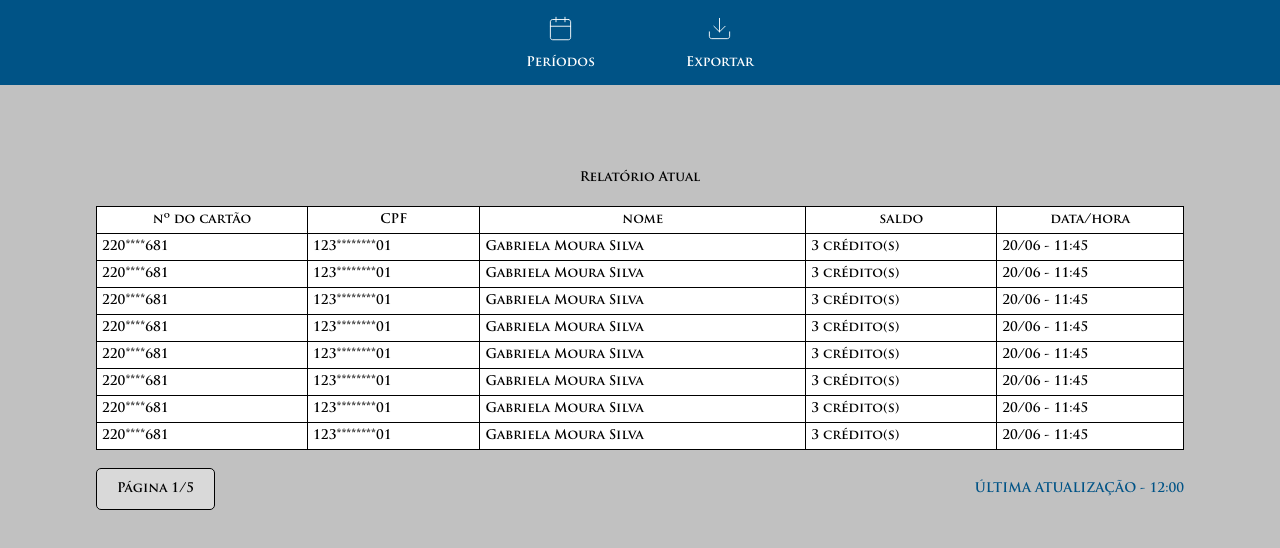
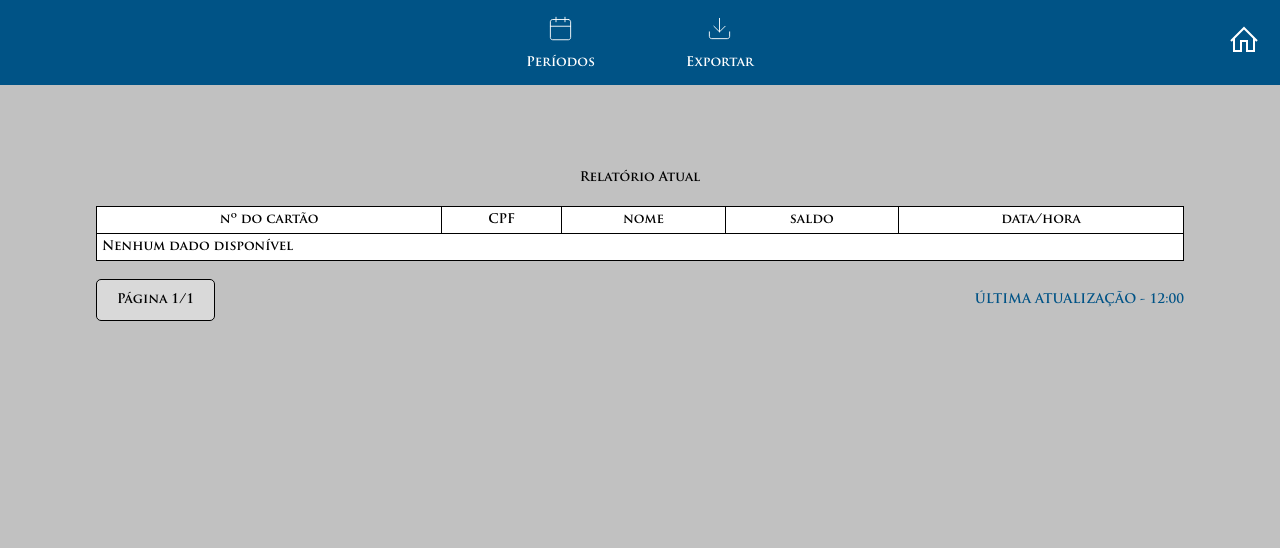
Before and after one commit to RECON-PAJE/gabriela, a React (Create React App) app in the folder recon-paje/: page /gerarrelatorio in a window 1280 px wide. Shown: the top 548 px of the page. Built offline with nearby package versions, Linux system fonts and the light colour scheme.

Commit message:
focus-automatico

```diff
--- a/recon-paje/src/components/GerarRelatorio.js
+++ b/recon-paje/src/components/GerarRelatorio.js
@@ -1,8 +1,11 @@
 import React, { useEffect } from "react";
-import { Link } from "react-router-dom";
+import { Link, useLocation } from "react-router-dom";
 import "../css/gerar-relatorio.css";
 
 function GerarRelatorio() {
+  const location = useLocation();
+  const historico = location.state?.historico || [];
+
   useEffect(() => {
     document.body.style.backgroundColor = "rgb(193, 193, 193)";
 
@@ -16,11 +19,16 @@ function GerarRelatorio() {
       <header id="menu-relatorio">
         <div className="funcional-relatorio">
           <img src="/img/periodos.svg" alt="ícone-de-calendario" />
-          <Link to="#">Períodos</Link>
+          <Link to="/periodos">Períodos</Link>
         </div>
         <div className="funcional-relatorio">
           <img src="/img/exportar.svg" alt="ícone-de-download" />
           <Link to="#">Exportar</Link>
+        </div>
+        <div id="home-relatorio">
+          <Link to="/principal">
+            <img src="/img/home-white.svg" alt="Ícone de home" />
+          </Link>
         </div>
       </header>
       <main id="container-geral-relatorio">
@@ -39,68 +47,27 @@ function GerarRelatorio() {
               </tr>
             </thead>
             <tbody>
-              <tr>
-                <td>220****681</td>
-                <td>123********01</td>
-                <td>Gabriela Moura Silva</td>
-                <td>3 crédito(s)</td>
-                <td>20/06 - 11:45</td>
-              </tr>
-              <tr>
-                <td>220****681</td>
-                <td>123********01</td>
-                <td>Gabriela Moura Silva</td>
-                <td>3 crédito(s)</td>
-                <td>20/06 - 11:45</td>
-              </tr>
-              <tr>
-                <td>220****681</td>
-                <td>123********01</td>
-                <td>Gabriela Moura Silva</td>
-                <td>3 crédito(s)</td>
-                <td>20/06 - 11:45</td>
-              </tr>
-              <tr>
-                <td>220****681</td>
-                <td>123********01</td>
-                <td>Gabriela Moura Silva</td>
-                <td>3 crédito(s)</td>
-                <td>20/06 - 11:45</td>
-              </tr>
-              <tr>
-                <td>220****681</td>
-                <td>123********01</td>
-                <td>Gabriela Moura Silva</td>
-                <td>3 crédito(s)</td>
-                <td>20/06 - 11:45</td>
-              </tr>
-              <tr>
-                <td>220****681</td>
-                <td>123********01</td>
-                <td>Gabriela Moura Silva</td>
-                <td>3 crédito(s)</td>
-                <td>20/06 - 11:45</td>
-              </tr>
-              <tr>
-                <td>220****681</td>
-                <td>123********01</td>
-                <td>Gabriela Moura Silva</td>
-                <td>3 crédito(s)</td>
-                <td>20/06 - 11:45</td>
-              </tr>
-              <tr>
-                <td>220****681</td>
-                <td>123********01</td>
-                <td>Gabriela Moura Silva</td>
-                <td>3 crédito(s)</td>
-                <td>20/06 - 11:45</td>
-              </tr>
+              {historico.length > 0 ? (
+                historico.slice(0, 10).map((item, index) => (
+                  <tr key={index}>
+                    <td>{item.cartao}</td>
+                    <td>{item.cpf}</td>
+                    <td>{item.nome}</td>
+                    <td>{item.saldo}</td>
+                    <td>{item.dataHora}</td>
+                  </tr>
+                ))
+              ) : (
+                <tr>
+                  <td colSpan="5">Nenhum dado disponível</td>
+                </tr>
+              )}
             </tbody>
           </table>
         </div>
         <div id="infos">
           <div id="pagina">
-            <span>Página 1/5</span>
+            <span>Página 1/1</span>
           </div>
           <div id="atualizacao">
             <span>ÚLTIMA ATUALIZAÇÃO - 12:00</span>
--- a/recon-paje/src/components/Principal.js
+++ b/recon-paje/src/components/Principal.js
@@ -1,4 +1,5 @@
 import React, { useState, useEffect, useRef } from "react";
+import { Link } from "react-router-dom";
 import "../css/principal.css";
 
 function Principal() {
@@ -101,6 +102,12 @@ function Principal() {
     };
   }, []);
 
+  useEffect(() => {
+    if (mostrarInput && inputRef.current) {
+      inputRef.current.focus();
+    }
+  }, [mostrarInput]);
+
   const handleConsultarSaldoClick = () => {
     setMostrarInput(true);
   };
@@ -128,7 +135,9 @@ function Principal() {
         </div>
         <div className="funcional">
           <img src="/img/file-text.svg" alt="Ícone de relatório" />
-          <a href="#">Gerar relatório</a>
+          <Link to="/gerarrelatorio" state={{ historico }}>
+            Gerar relatório
+          </Link>
         </div>
         <div className="funcional">
           <img src="/img/Vector.svg" alt="Ícone de gráfico" />
--- a/recon-paje/src/css/gerar-relatorio.css
+++ b/recon-paje/src/css/gerar-relatorio.css
@@ -42,6 +42,11 @@ body {
 .funcional-relatorio img {
     width: 27px;
     height: 27px;
+}
+
+#home-relatorio {
+    position: absolute;
+    right: 20px;
 }
 
 /* Main */
@@ -108,14 +113,27 @@ body {
 
 /* Responsividade */
 @media screen and (max-width: 1200px) {
+    #menu-relatorio {
+        gap: 3rem;
+    }
+
+    #menu-relatorio a {
+        font-size: 10px;
+    }
+
+    .funcional-relatorio img {
+        width: 20px;
+        height: 20px;
+    }
+
     #historico-relatorio {
         width: 95%;
-        gap: .5rem;
     }
 
-    #historico-relatorio th, td {
+    #historico-relatorio th,
+    #historico-relatorio td {
         padding: 4px;
-        font-size: 12px;
+        font-size: 10px;
     }
 
     #infos {
```
